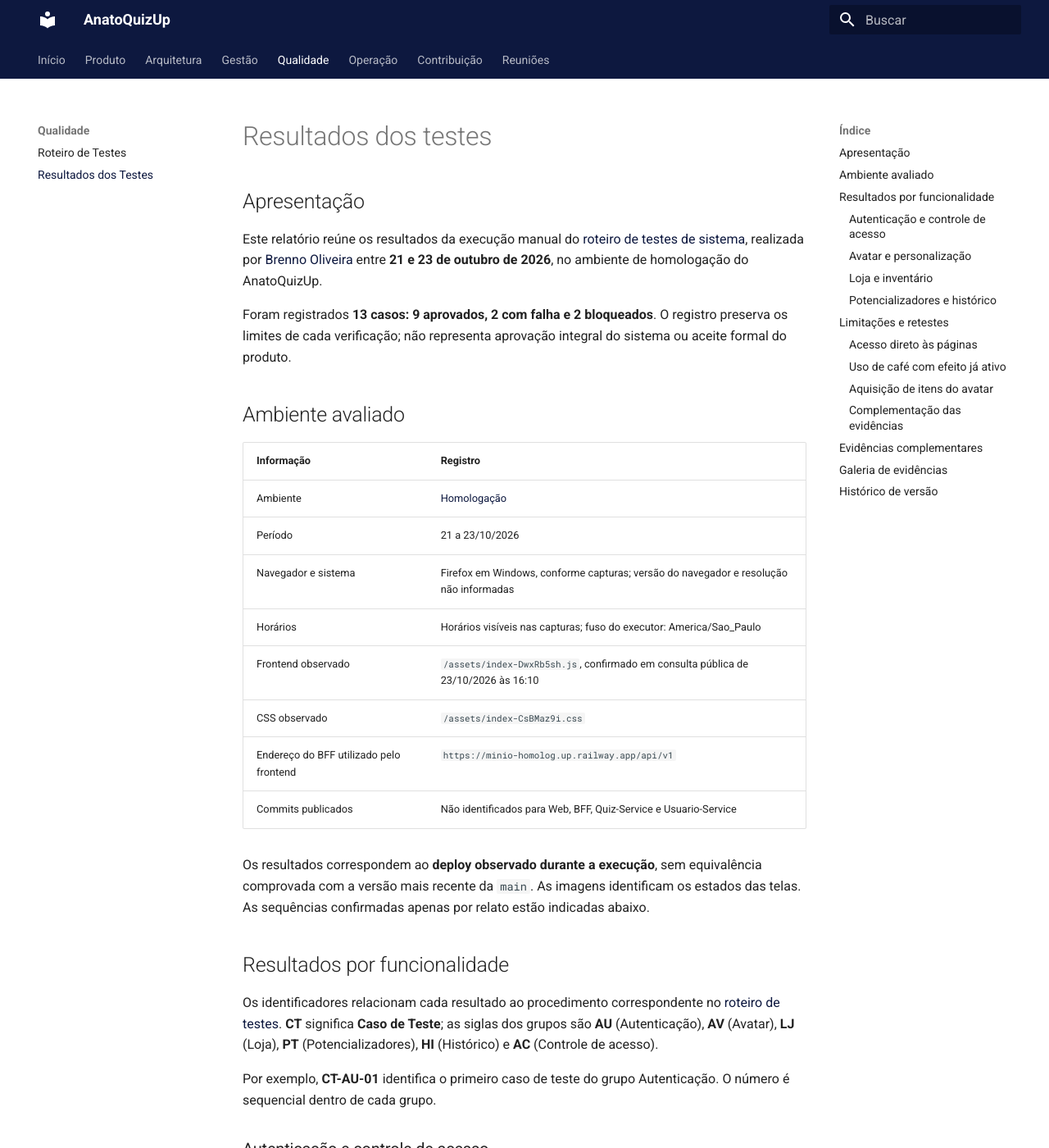
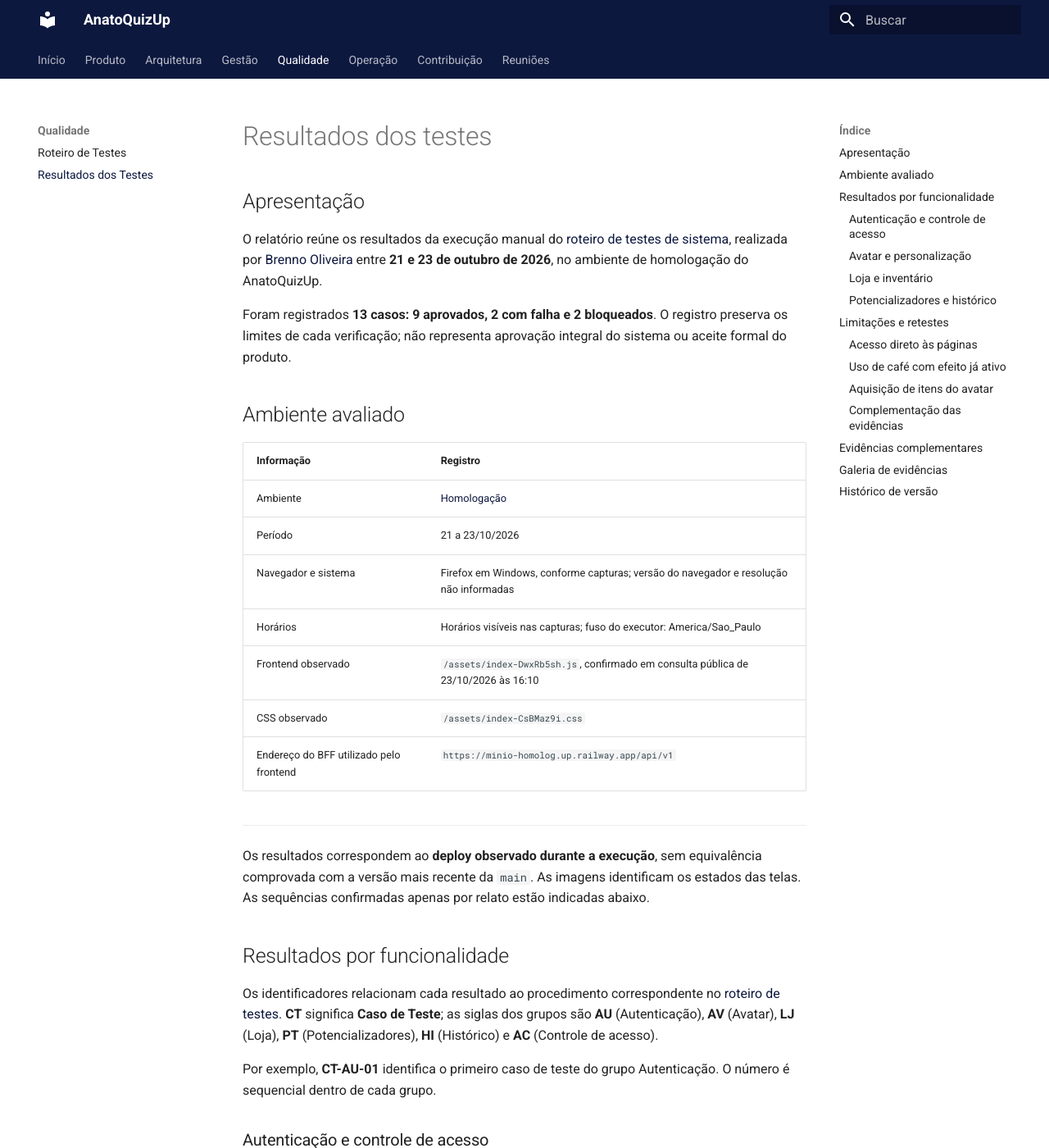
Before and after one commit to fga-eps-mds/2026-2-AnatoQuizUp-Doc, an MkDocs documentation site: the page built from docs/qualidade/resultados-testes.md, in a window 1280 px wide and 1400 px high. Shown: the whole window at 82% size. Built offline with MkDocs 1.6.1 and Material for MkDocs 9.7.7, drawn with Linux system fonts in a browser that asks for light colours; some of the changed text lies outside the part shown.

Commit message:
docs: Feito correções nos textos

```diff
--- a/docs/qualidade/resultados-testes.md
+++ b/docs/qualidade/resultados-testes.md
@@ -2,7 +2,7 @@
 
 ## Apresentação
 
-Este relatório reúne os resultados da execução manual do [roteiro de testes de sistema](roteiro-testes.md), realizada por [Brenno Oliveira](https://github.com/Brenno-Silva01) entre **21 e 23 de outubro de 2026**, no ambiente de homologação do AnatoQuizUp.
+O relatório reúne os resultados da execução manual do [roteiro de testes de sistema](roteiro-testes.md), realizada por [Brenno Oliveira](https://github.com/Brenno-Silva01) entre **21 e 23 de outubro de 2026**, no ambiente de homologação do AnatoQuizUp.
 
 Foram registrados **13 casos: 9 aprovados, 2 com falha e 2 bloqueados**. O registro preserva os limites de cada verificação; não representa aprovação integral do sistema ou aceite formal do produto.
 
@@ -17,7 +17,8 @@
 | Frontend observado | `/assets/index-DwxRb5sh.js`, confirmado em consulta pública de 23/10/2026 às 16:10 |
 | CSS observado | `/assets/index-CsBMaz9i.css` |
 | Endereço do BFF utilizado pelo frontend | `https://minio-homolog.up.railway.app/api/v1` |
-| Commits publicados | Não identificados para Web, BFF, Quiz-Service e Usuario-Service |
+
+---
 
 Os resultados correspondem ao **deploy observado durante a execução**, sem equivalência comprovada com a versão mais recente da `main`. As imagens identificam os estados das telas. As sequências confirmadas apenas por relato estão indicadas abaixo.
 
```
Also changed, not shown: other parts of docs/qualidade/resultados-testes.md (+1 -1 lines), docs/qualidade/roteiro-testes.md (+3 -9 lines).
